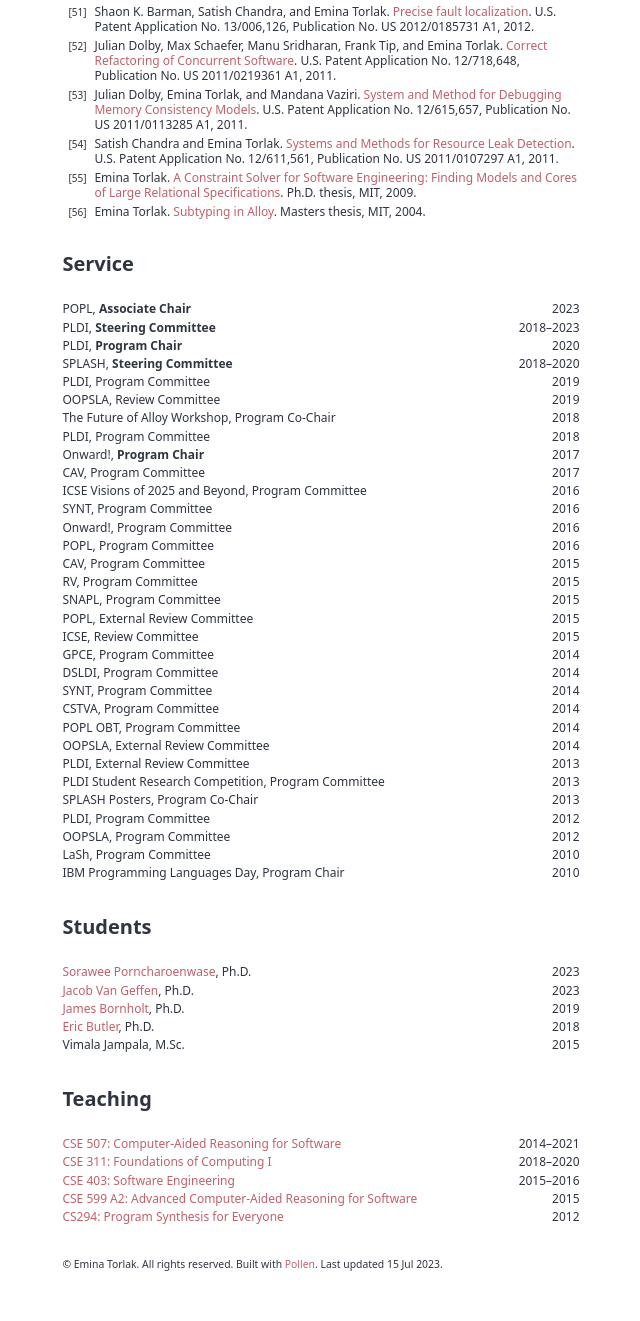
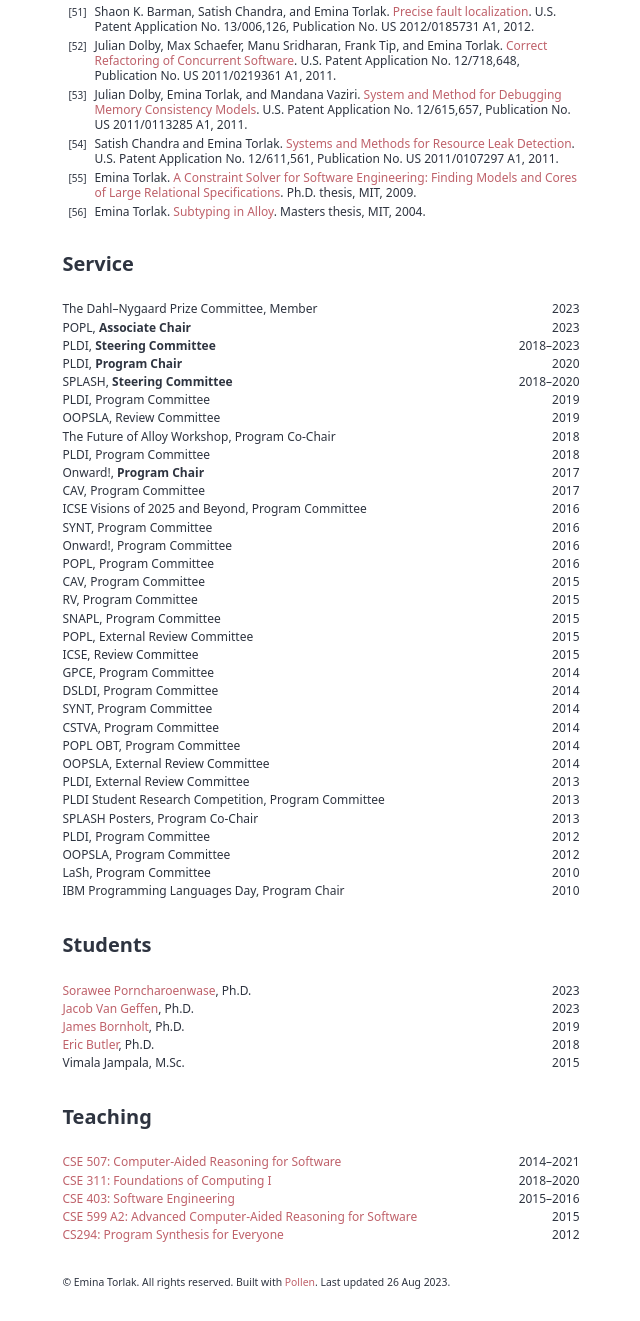
Before and after one commit to emina/emina.github.io, a plain HTML site: page cv.html in a window 1280 px wide. Shown: the part 2859-4180 px from the top of the page, without its empty margins (319-959 px from the left). Drawn offline with Linux system fonts and the light colour scheme.

Commit message:
Update service.

```diff
--- a/cv.html
+++ b/cv.html
@@ -184,6 +184,10 @@
 <h2 id="Service">Service</h2>
 <table>
 <tr>
+<td>The Dahl–Nygaard Prize Committee, Member</td>
+<td>2023</td>
+</tr>
+<tr>
 <td>POPL, <strong>Associate Chair</strong></td>
 <td>2023</td>
 </tr>
@@ -361,7 +365,7 @@
 </tr>
 </table>
 
-<footer>&copy; Emina Torlak. All rights reserved. Built with <a href="https://docs.racket-lang.org/pollen/">Pollen</a>. Last updated 15 Jul 2023.</footer>
+<footer>&copy; Emina Torlak. All rights reserved. Built with <a href="https://docs.racket-lang.org/pollen/">Pollen</a>. Last updated 26 Aug 2023.</footer>
 
 </body>
 </html>
```
Also changed, not shown: index.html (+1 -1 lines).
